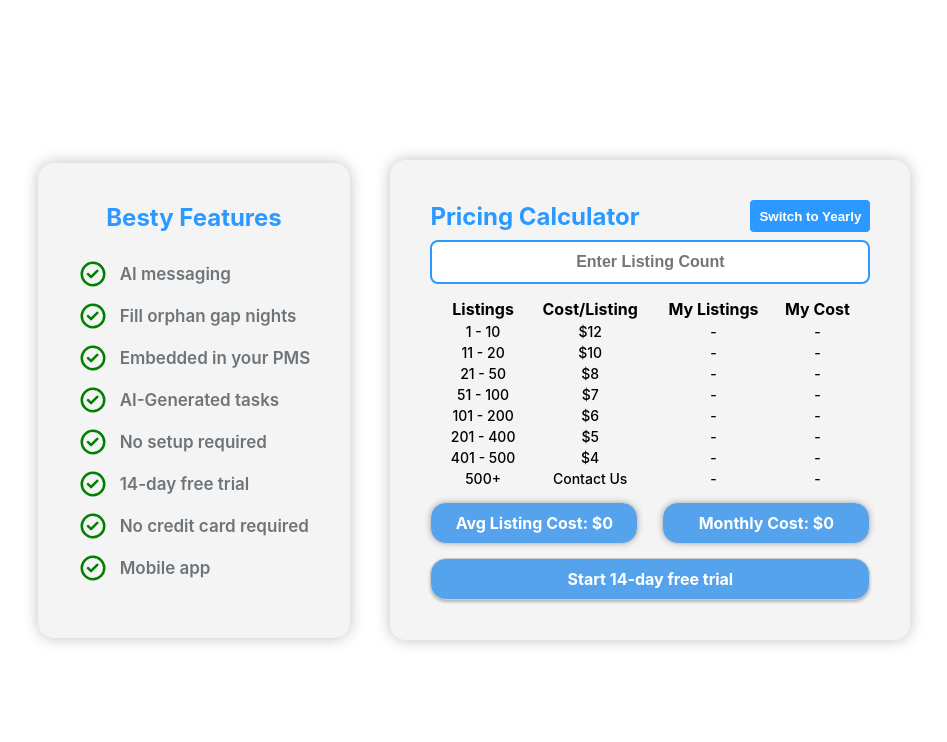
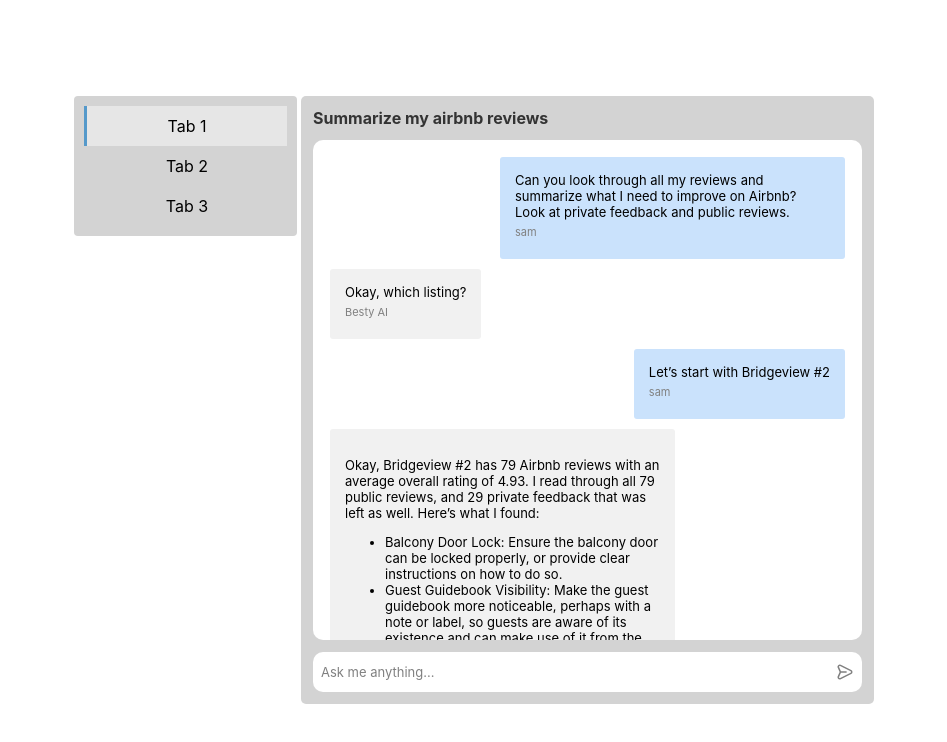
Before and after one commit to nathan-dopko/bestycalc, a React (Create React App) app: page /newFeature in a window 1280 px wide. Shown: the top 742 px of the page, without its empty margins (166-1113 px from the left). Built offline with nearby package versions, Linux system fonts and the light colour scheme.

Commit message:
routes and newFeature

```diff
--- a/package.json
+++ b/package.json
@@ -8,8 +8,10 @@
     "@testing-library/jest-dom": "^5.17.0",
     "@testing-library/react": "^13.4.0",
     "@testing-library/user-event": "^13.5.0",
+    "draft-js": "^0.11.7",
     "react": "^18.2.0",
     "react-dom": "^18.2.0",
+    "react-router-dom": "^6.18.0",
     "react-scripts": "^5.0.1",
     "web-vitals": "^2.1.4"
   },
--- a/src/App.js
+++ b/src/App.js
@@ -1,16 +1,29 @@
 import "./App.css";
 import React from "react";
 import { BestyCalcR } from "./components/Vreact/BestyCalcR";
+import { BrowserRouter as Router, Routes, Route } from "react-router-dom";
 import { Card } from "./components/Vreact/Card/Card";
+import { NewFeatures } from "./components/NewFeature/NewFeatures";
+
+const CompWrapper = () => {
+  return (
+    <div className="compWrapper">
+      <Card />
+      <BestyCalcR />
+    </div>
+  );
+};
 
 function App() {
   return (
-    <div className="App">
-      <div className="compWrapper">
-        <Card />
-        <BestyCalcR />
+    <Router>
+      <div className="App">
+        <Routes>
+          <Route path="/" element={<CompWrapper />} />
+          <Route path="/newFeature" element={<NewFeatures />} />
+        </Routes>
       </div>
-    </div>
+    </Router>
   );
 }
 
--- /dev/null
+++ b/src/components/NewFeature/NewFeature.module.css
@@ -0,0 +1,128 @@
+.wrapper {
+  display: flex;
+  width: 800px;
+  height: 100%;
+  gap: 4px;
+}
+
+.tabs {
+  display: flex;
+  flex-direction: column;
+  width: fit-content;
+  height: 100%;
+  padding: 10px;
+  border-radius: 4px;
+  background: lightgrey;
+}
+
+.tab {
+  height: 40px;
+  width: 200px;
+  display: flex;
+  align-items: center;
+  justify-content: center;
+  cursor: pointer;
+  border-left: 3px solid transparent;
+}
+
+.tab:hover {
+  background: #e6e6e6;
+}
+
+.activeTab {
+  border-left: 3px solid rgb(85, 153, 202);
+  background: #e6e6e6;
+}
+
+.content {
+  display: flex;
+  flex-direction: column;
+  width: 100%;
+  height: 100%;
+  gap: 12px;
+  background: lightgrey;
+  padding: 12px;
+  border-radius: 5px;
+}
+
+.messagesWrapper {
+  display: flex;
+  flex-direction: column;
+  width: 100%;
+  height: 500px;
+  background: white;
+  padding: 12px;
+  box-sizing: border-box;
+  border-radius: 10px;
+  overflow-y: auto;
+}
+
+.inputWrapper {
+  display: flex;
+  align-items: center;
+  justify-content: space-between;
+  width: 100%;
+  padding: 8px;
+  height: 40px;
+  gap: 4px;
+  background: white;
+  box-sizing: border-box;
+  border-radius: 10px;
+  font-size: 13px;
+  color: grey;
+}
+
+.message {
+  padding: 15px;
+  margin: 5px;
+  border-radius: 3px;
+  display: flex;
+  flex-direction: column;
+  gap: 5px;
+  font-size: 13px;
+}
+
+.samMessage {
+  align-self: flex-end;
+  background-color: #cae2fc;
+  max-width: 60%;
+}
+
+.systemMessage {
+  align-self: flex-start;
+  background-color: #f1f1f1;
+  max-width: 60%;
+}
+
+.messageAuthor {
+  margin-bottom: 5px;
+  font-size: 11px;
+  color: grey;
+}
+
+.title {
+  font-size: 16px;
+  font-weight: bold;
+  color: #333333;
+}
+
+/* scroll bar */
+
+.messagesWrapper::-webkit-scrollbar {
+  width: 8px;
+}
+
+.messagesWrapper::-webkit-scrollbar-track {
+  background: transparent;
+  border-radius: 10px;
+}
+
+.messagesWrapper::-webkit-scrollbar-thumb {
+  background-color: #b2b2b2;
+  border-radius: 10px;
+  border: 2px solid transparent;
+}
+
+.messagesWrapper::-webkit-scrollbar-thumb:hover {
+  background-color: #b2b2b2;
+}
--- /dev/null
+++ b/src/components/NewFeature/NewFeatures.js
@@ -0,0 +1,45 @@
+import React, { useState } from "react";
+import styles from "./NewFeature.module.css";
+import { UilMessage } from "@iconscout/react-unicons";
+import { tabsConfig } from "./tabConfig";
+
+export const NewFeatures = () => {
+  const [activeTab, setActiveTab] = useState("tab1");
+
+  const createMarkup = (htmlString) => {
+    return { __html: htmlString };
+  };
+
+  const currentTabContent = tabsConfig[activeTab].messages.map((message, index) => {
+    const isHtmlMessage = message.hasOwnProperty("html");
+
+    return (
+      <div key={index} className={`${styles.message} ${message.author === "sam" ? styles.samMessage : styles.systemMessage}`}>
+        {isHtmlMessage ? <div dangerouslySetInnerHTML={createMarkup(message.html)} /> : <div>{message.text}</div>}
+        <span className={styles.messageAuthor}>{message.author}</span>
+      </div>
+    );
+  });
+
+  const currentThreadTitle = tabsConfig[activeTab].threadTitle;
+
+  return (
+    <div className={styles.wrapper}>
+      <div className={styles.tabs}>
+        {Object.entries(tabsConfig).map(([key, { title }]) => (
+          <div className={`${styles.tab} ${key === activeTab ? styles.activeTab : ""}`} key={key} onClick={() => setActiveTab(key)}>
+            {title}
+          </div>
+        ))}
+      </div>
+      <div className={styles.content}>
+        <div className={styles.title}>{currentThreadTitle}</div>
+        <div className={styles.messagesWrapper}>{currentTabContent}</div>
+        <div className={styles.inputWrapper}>
+          <span>Ask me anything...</span>
+          <UilMessage size="18" />
+        </div>
+      </div>
+    </div>
+  );
+};
--- /dev/null
+++ b/src/components/NewFeature/tabConfig.js
@@ -0,0 +1,52 @@
+export const tabsConfig = {
+  tab1: {
+    title: "Tab 1",
+    threadTitle: "Summarize my airbnb reviews",
+    messages: [
+      { text: "Can you look through all my reviews and summarize what I need to improve on Airbnb? Look at private feedback and public reviews.", author: "sam" },
+      { text: "Okay, which listing?", author: "Besty AI" },
+      { text: "Let’s start with Bridgeview #2", author: "sam" },
+      {
+        html: `
+            <p>Okay, Bridgeview #2 has 79 Airbnb reviews with an average overall rating of 4.93. I read through all 79 public reviews, and 29 private feedback that was left as well. Here’s what I found:</p>
+            <ul>
+              <li>Balcony Door Lock: Ensure the balcony door can be locked properly, or provide clear instructions on how to do so.</li>
+              <li>Guest Guidebook Visibility: Make the guest guidebook more noticeable, perhaps with a note or label, so guests are aware of its existence and can make use of it from the beginning of their stay.</li>
+              <li>Hallway Runner: Consider removing or securing the hallway runner to prevent tripping, sliding, or slipping hazards.</li>
+              <li>Bathroom Upgrades: Add a handheld shower head, a full-sized mirror, and conduct some maintenance on the bathroom door.</li>
+              <li>Blinds Maintenance: Check the blinds in the main bedroom to ensure they are functioning correctly, as guests had to fix them.</li>
+              <li>Key Fob Availability: Provide more than one key fob for the back door, especially for groups of 3-4 people. Also, be responsive to requests for additional fobs.</li>
+            </ul>
+            <p>I noticed you haven’t responded to any of the 79 guests reviews, this can help improve your listing visibility and gives more of a personalized touch. Would you like me to write back to each one thanking them for the detailed feedback and for their time at your condo?</p>
+          `,
+        author: "Besty AI",
+      },
+      { text: "Yes", author: "sam" },
+      {
+        text: "Okay, done. Just responded to all 79 guests. Do you want me to create a reoccurring task to do this automatically each time a review comes in? If so, how often do you want me to do this?",
+        author: "Besty AI",
+      },
+      { text: "Yes, weekly.", author: "sam" },
+      {
+        text: "Great. Just created a weekly task called “Give personalized response to guest review.” You can check in on this task status anytime you want via the Besty dashboard.",
+        author: "Besty AI",
+      },
+    ],
+  },
+  tab2: {
+    title: "Tab 2",
+    threadTitle: "test",
+    messages: [
+      { text: "Done! Just updated the titles across all OTAs", author: "Besty AI" },
+      { text: "Great, send me the Airbnb URLs so I can take a look", author: "sam" },
+    ],
+  },
+  tab3: {
+    title: "Tab 3",
+    threadTitle: "testing",
+    messages: [
+      { text: "lol", author: "Besty AI" },
+      { text: "wowowowow", author: "sam" },
+    ],
+  },
+};
```
Also changed, not shown: 1 other file (tests, documents, lock files or other folders).
